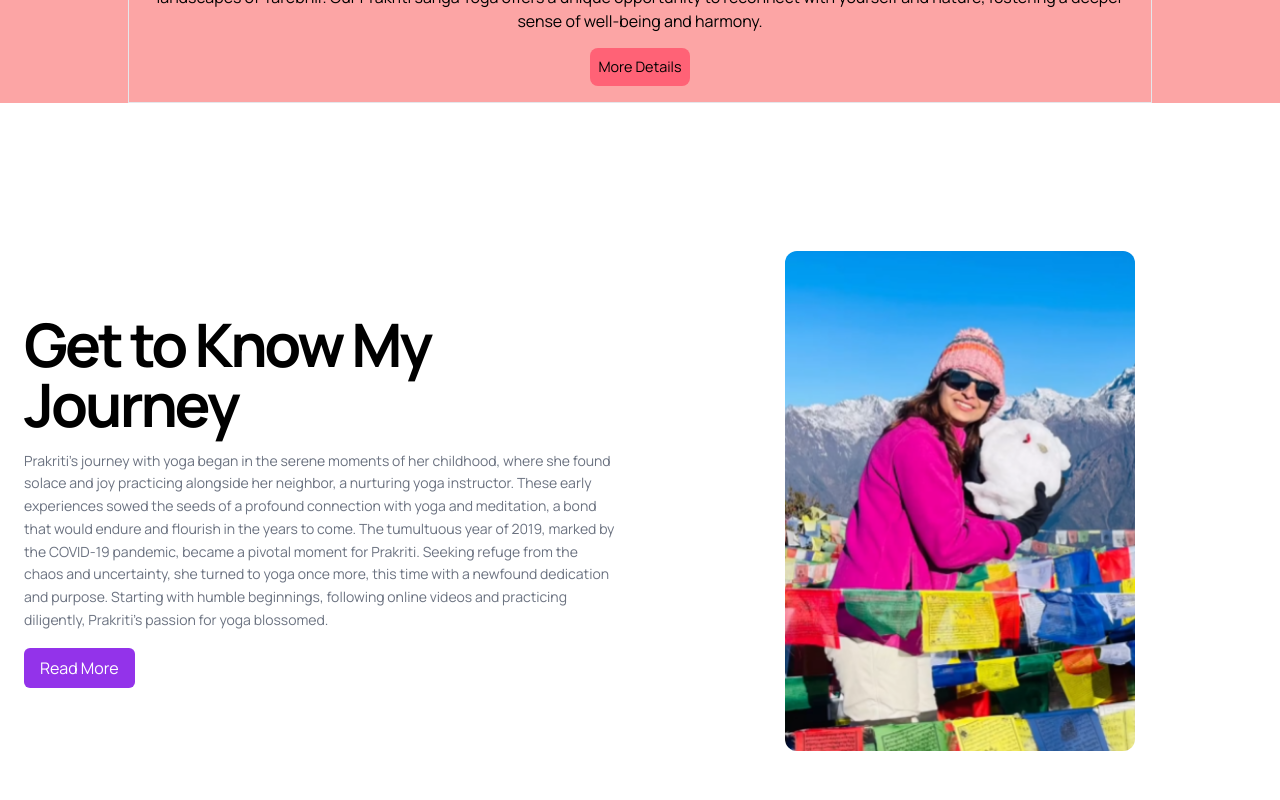
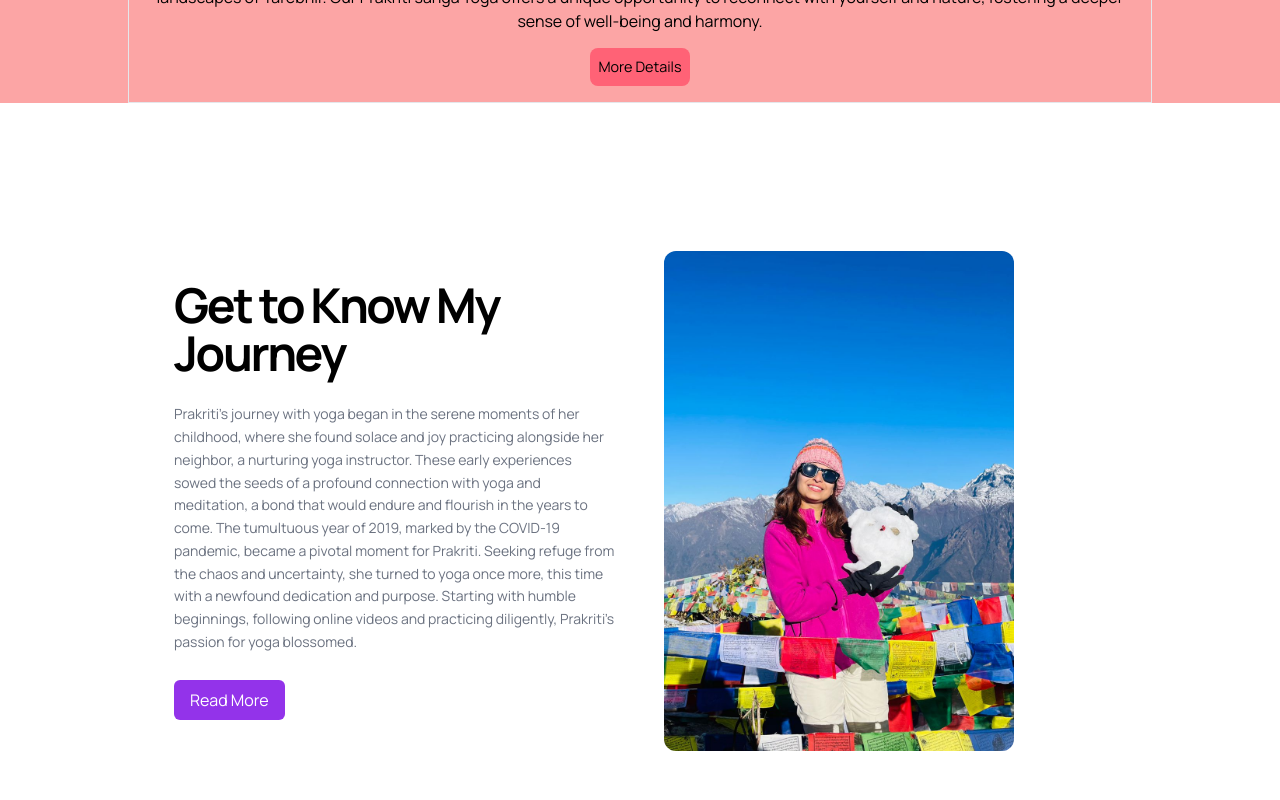
Before and after one commit to bhandaripawan8/Yoga-MERN, a React (Vite) app: page / in a window 1280 px wide. Shown: the part 1740-2540 px from the top of the page. Built offline with nearby package versions, Linux system fonts and the light colour scheme.

Commit message:
about section done

```diff
--- a/src/components/AboutMe/AboutUs.jsx
+++ b/src/components/AboutMe/AboutUs.jsx
@@ -1,16 +1,17 @@
 import { Link } from "react-router-dom";
 import about1 from "../../assets/images/aboutme.png";
+import sangaYoga from "../../assets/images/sangayoga.jpg";
 
 const AboutUs = () => {
   return (
     <>
-      <section className="w-full py-12 md:py-24 lg:py-32">
-        <div className="container grid items-center gap-8 px-4 md:px-6 lg:grid-cols-2 lg:gap-12">
-          <div className="space-y-4">
-            <h2 className="text-4xl font-bold tracking-tighter sm:text-5xl md:text-6xl">
+      <section className="w-full py-12 md:py-24 lg:py-32 flex items-center justify-center">
+        <div className="container grid items-center justify-center gap-8 px-4 md:px-6 lg:grid-cols-2 lg:gap-12">
+          <div className="space-y-4  lg:ml-[150px] sm:p-[10px] md:p-[0px]">
+            <h2 className="text-4xl font-bold tracking-tighter lg:pb-[10px] md:pb-[5px] sm:text-4xl md:text-5xl">
               Get to Know My Journey
             </h2>
-            <p className="max-w-[600px] text-gray-500 md:text-sm/relaxed lg:text-sm/relaxed sm:text-sm/relaxed dark:text-gray-400">
+            <p className="max-w-[600px] text-gray-500 md:text-sm/relaxed lg:text-sm/relaxed sm:text-sm/relaxed lg:pb-[10px] md:pb-[5px] dark:text-gray-400">
               Prakriti's journey with yoga began in the serene moments of her
               childhood, where she found solace and joy practicing alongside her
               neighbor, a nurturing yoga instructor. These early experiences
@@ -34,8 +35,8 @@ const AboutUs = () => {
           <div className="flex justify-center">
             <img
               alt="Profile Picture"
-              className="h-[300px] w-[200px] sm:h-[400px] sm:w-[300px] md:h-[500px] md:w-[350px] mx-auto aspect-square overflow-hidden rounded-xl object-cover object-center"
-              src={about1}
+              className="h-[280px] w-[200px] sm:h-[400px] sm:w-[400px] md:h-[500px] md:w-[350px] mx-auto aspect-square overflow-hidden rounded-xl object-cover object-center ml-[0px]"
+              src={sangaYoga}
             />
           </div>
         </div>
```
